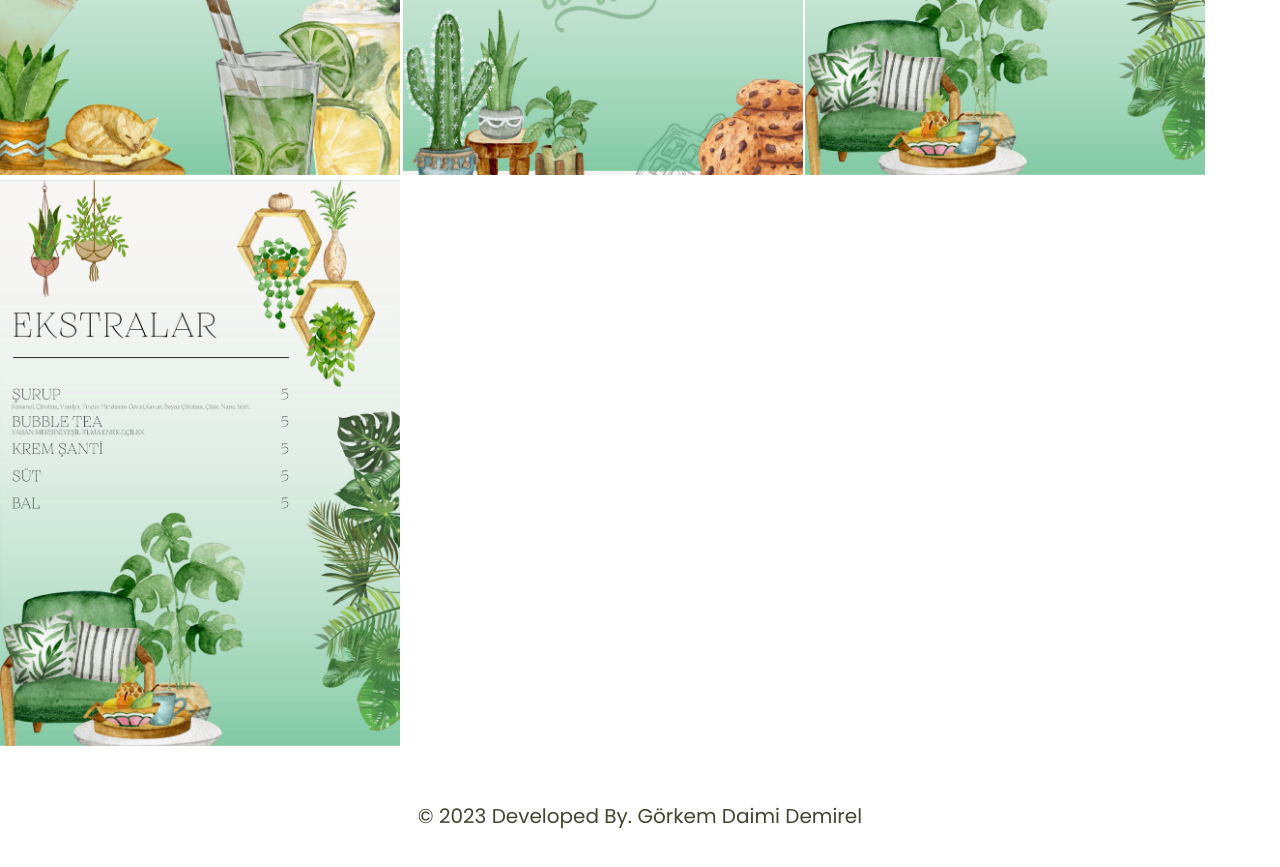
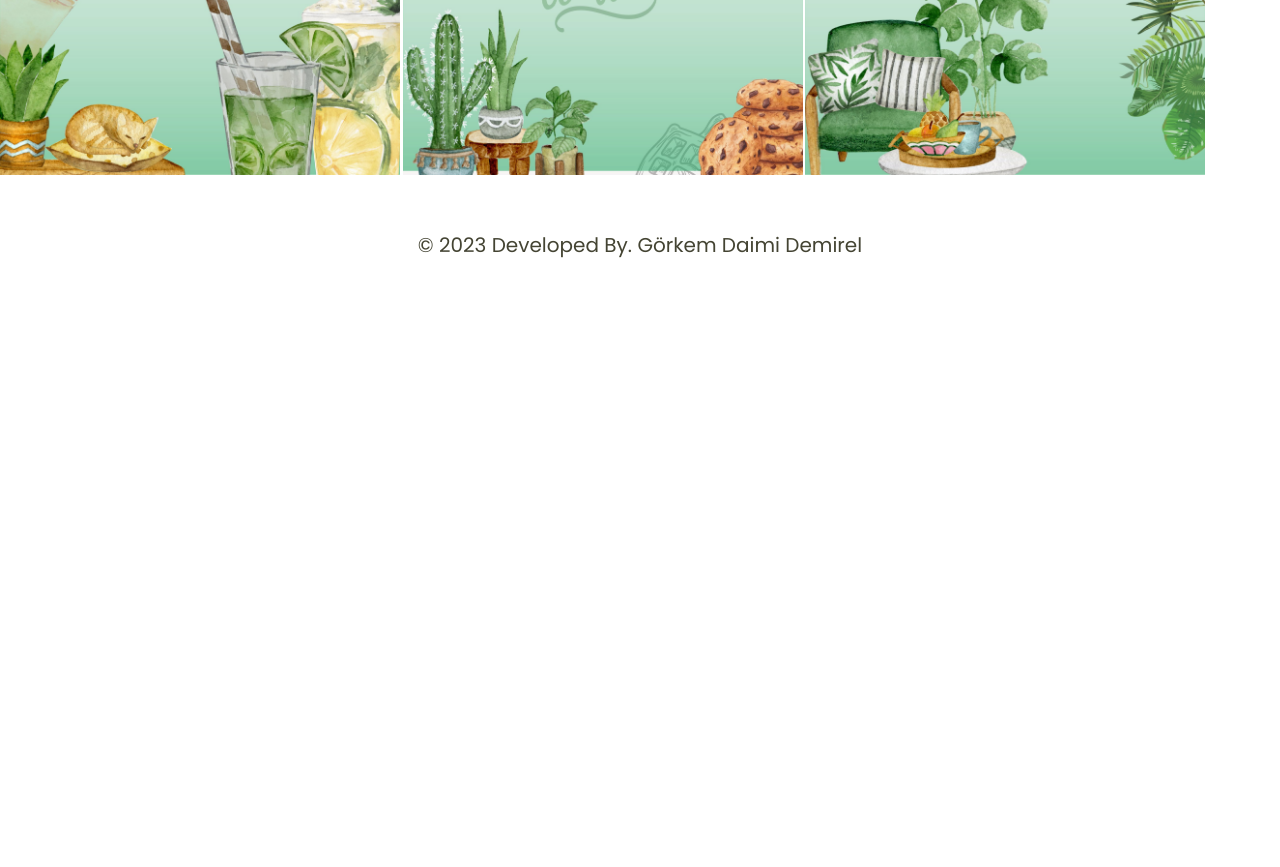
Before and after one commit to gorkemdaimii/muallacoffee.com, a plain HTML site: page menu.html in a window 1280 px wide. Shown: the part 2105-2972 px from the top of the page. After the commit the page ends 2405 px from the top, so only its background shows below. Drawn offline with nearby package versions, Linux system fonts and the light colour scheme.

Commit message:
denemeiptal

```diff
--- a/menu.html
+++ b/menu.html
@@ -81,7 +81,7 @@
 <img src="image/coffe10.jpg" class="img22">
 <img src="image/coffe11.jpg" class="img22">
 <img src="image/coffe12.jpg" class="img22">
-<img src="image/coffe12.jpg" class="img22">
+
 
 
 <!-- footer başlangıç  -->
```
